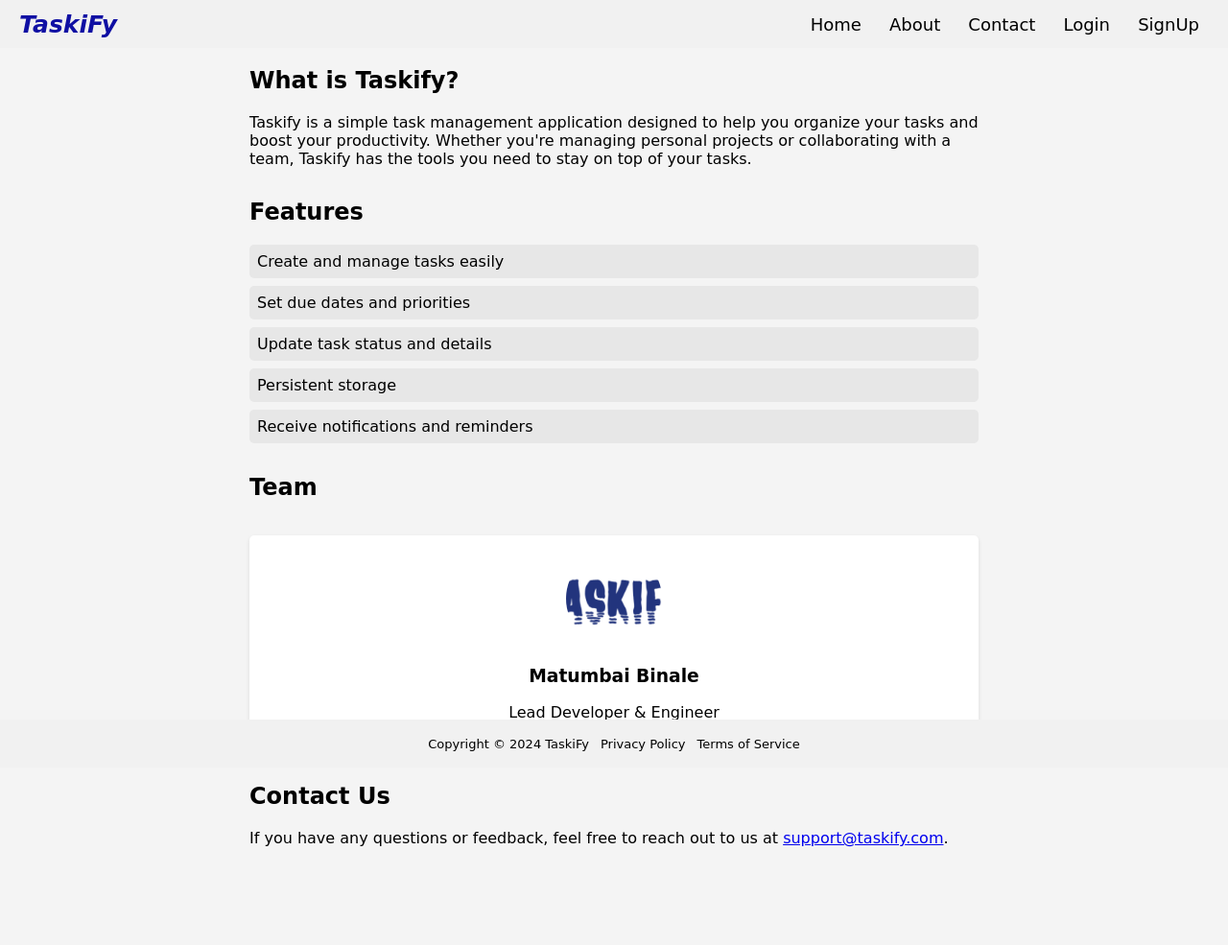
After one commit to MrGiddy/taskify, a Flask app: page /about in a window 1280 px wide. The commit adds this page. Shown: the whole page at 96% size. Run offline with Flask 3, Linux system fonts and the light colour scheme.

Commit message:
(feat): Design and render web-statics for about, contact, login, and signup pages

```diff
--- /dev/null
+++ b/frontend/static/css/about.css
@@ -0,0 +1,49 @@
+.about-main {
+    max-width: 800px;
+    margin: 50px auto;
+}
+
+.about-main h1, .about-main h2, .about-main h3 {
+    margin-top: 0;
+}
+
+.about-description, .about-features, .about-team, .about-contact {
+    margin-bottom: 2rem;
+}
+
+.about-features ul {
+    list-style-type: none;
+    padding: 0;
+}
+
+.about-features li {
+    background-color: #e7e7e7;
+    margin: 0.5rem 0;
+    padding: 0.5rem;
+    border-radius: 5px;
+}
+
+.about-team {
+    display: flex;
+    flex-wrap: wrap;
+    gap: 1rem;
+    justify-content: space-between;
+    flex-direction: column;
+}
+
+.about-team-member {
+    flex: 1 1 calc(33.333% - 1rem);
+    background-color: white;
+    padding: 1rem;
+    border-radius: 5px;
+    text-align: center;
+    box-shadow: 0 2px 4px rgba(0, 0, 0, 0.1);
+}
+
+.about-team-member img {
+    width: 100px;
+    height: 100px;
+    border-radius: 50%;
+    object-fit: cover;
+    margin-bottom: 1rem;
+}
--- a/frontend/static/css/create.css
+++ b/frontend/static/css/create.css
@@ -49,6 +49,7 @@
 }
 
 .modal-content {
+    position: relative;
     background-color: #fff;
     margin: 15% auto;
     padding: 20px;
@@ -57,26 +58,13 @@
     border-radius: 20px;
 }
 
-/* .hide {
-    display: none;
-}
-
-.unhide {
-    display: block;
-} */
-
-/* .modal-content
-#task-status,
-#priority,
-#task-due-date {
-    width: 200px;
-} */
-
 .close {
     color: #aaa;
-    float: right;
     font-size: 28px;
     font-weight: bold;
+    position: absolute;
+    right: 16px;
+    top: 3px;
 }
 
 .close:hover,
--- a/frontend/static/css/header.css
+++ b/frontend/static/css/header.css
@@ -1,11 +1,14 @@
 header {
     width: 100%;
     height: 50px;
-    margin: 0px;
+    margin: 0;
     background-color: #f1f1f1;
     display: flex;
     justify-content: space-between;
     align-items: center;
+    top: 0;
+    left: 0;
+    right: 0;
     position: fixed;
 }
 
--- /dev/null
+++ b/frontend/templates/about.html
@@ -0,0 +1,45 @@
+{% extends 'base.html' %} {% block content %}
+<main class="about-main">
+  <section class="about-description">
+    <h2>What is Taskify?</h2>
+    <p>
+      Taskify is a simple task management application designed to help you
+      organize your tasks and boost your productivity. Whether you're managing
+      personal projects or collaborating with a team, Taskify has the tools you
+      need to stay on top of your tasks.
+    </p>
+  </section>
+
+  <section class="about-features">
+    <h2>Features</h2>
+    <ul>
+      <li>Create and manage tasks easily</li>
+      <li>Set due dates and priorities</li>
+      <li>Update task status and details</li>
+      <!-- <li>Collaborate with team members</li> -->
+       <li>Persistent storage</li>
+      <li>Receive notifications and reminders</li>
+    </ul>
+  </section>
+
+  <section class="about-team">
+    <h2>Team</h2>
+    <div class="about-team-member">
+      <img
+        src="{{ url_for('static', filename='images/taskify-logo-big.PNG') }}"
+        alt="Team Member 1"
+      />
+      <h3>Matumbai Binale</h3>
+      <p>Lead Developer &amp Engineer</p>
+    </div>
+  </section>
+
+  <section class="about-contact">
+    <h2>Contact Us</h2>
+    <p>
+      If you have any questions or feedback, feel free to reach out to us at
+      <a href="mailto:support@taskify.com">support@taskify.com</a>.
+    </p>
+  </section>
+</main>
+{% endblock %}
--- /dev/null
+++ b/frontend/templates/base.html
@@ -0,0 +1,47 @@
+<!DOCTYPE html>
+<html lang="en">
+<head>
+  <meta charset="UTF-8">
+  <meta name="viewport" content="width=device-width, initial-scale=1.0">
+  {% if title %}
+    <title>Taksify - {{ title }}</title>
+  {% else %}
+    <title>Taskify</title>
+  {% endif %}
+  <link rel="stylesheet" href="{{ url_for('static', filename='css/general.css') }}">
+  <link rel="stylesheet" href="{{ url_for('static', filename='css/header.css') }}">
+  <link rel="stylesheet" href="{{ url_for('static', filename='css/footer.css') }}">
+  <link rel="stylesheet" href="{{ url_for('static', filename='css/create.css') }}">
+  <link rel="stylesheet" href="{{ url_for('static', filename='css/list.css') }}">
+  <link rel="stylesheet" href="{{ url_for('static', filename='css/about.css') }}">
+  <link rel="stylesheet" href="{{ url_for('static', filename='css/contact.css') }}">
+  <link rel="stylesheet" href="{{ url_for('static', filename='css/login.css') }}">
+  <link rel="stylesheet" href="{{ url_for('static', filename='css/signup.css') }}">
+  <script src="https://ajax.googleapis.com/ajax/libs/jquery/3.7.1/jquery.min.js"></script>
+  <script src="../static/scripts/create.js" defer></script>
+  <script src="../static/scripts/list.js" defer></script>
+  <script src="../static/scripts/delete.js" defer></script>
+  <script src="../static/scripts/update.js" defer></script>
+</head>
+<body>
+  <!-- The header section -->
+  <header>
+    <div class="logo"><a href="http://127.0.0.1:5001/home">TaskiFy</a></div>
+    <div class="header-right">
+      <a href="/home">Home</a>
+      <a href="/about">About</a>
+      <a href="/contact">Contact</a>
+      <a href="/login">Login</a>
+      <a href="/signup">SignUp</a>
+    </div>
+  </header>
+  {% block content %}{% endblock %}
+
+  <!-- The footer section -->
+  <footer class="footer">
+    <p>Copyright &copy 2024 TaskiFy</p>
+    <p>Privacy Policy</p>
+    <p>Terms of Service</p>
+  </footer>
+</body>
+</html>
--- a/frontend/views/__init__.py
+++ b/frontend/views/__init__.py
@@ -4,3 +4,7 @@ from flask import Blueprint
 bp = Blueprint('bp', __name__, url_prefix=None)
 
 from frontend.views.home import *
+from frontend.views.about import *
+from frontend.views.contact import *
+from frontend.views.login import *
+from frontend.views.signup import *
--- /dev/null
+++ b/frontend/views/about.py
@@ -0,0 +1,8 @@
+from flask import render_template, url_for
+from frontend.views import bp
+
+
+@bp.route('/about', methods=['GET'])
+def about():
+    """Display the about page"""
+    return render_template('about.html', title='About')
--- a/frontend/views/home.py
+++ b/frontend/views/home.py
@@ -1,8 +1,8 @@
-from flask import render_template
+from flask import render_template, url_for
 from frontend.views import bp
 
 
 @bp.route('/home', methods=['GET'])
 def home():
-    """Display all the tasks in the page"""
-    return render_template('home.html')
+    """Display the home page"""
+    return render_template('home.html', title='Home')
```
Also changed, not shown: frontend/static/css/contact.css (added, +51 -0 lines), frontend/static/css/login.css (added, +59 -0 lines), frontend/static/css/signup.css (added, +59 -0 lines), frontend/templates/contact.html (added, +23 -0 lines), frontend/templates/home.html (+3 -48 lines), frontend/templates/login.html (added, +22 -0 lines), frontend/templates/signup.html (added, +35 -0 lines), frontend/views/contact.py (added, +8 -0 lines), frontend/views/login.py (added, +8 -0 lines), frontend/views/signup.py (added, +8 -0 lines).
